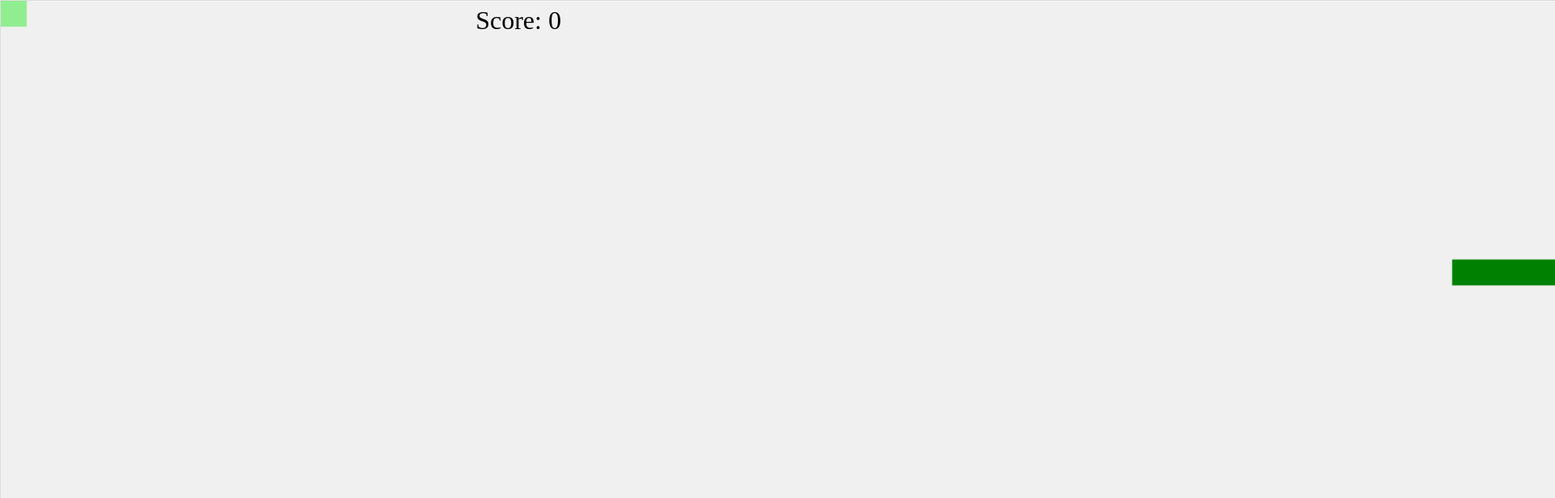
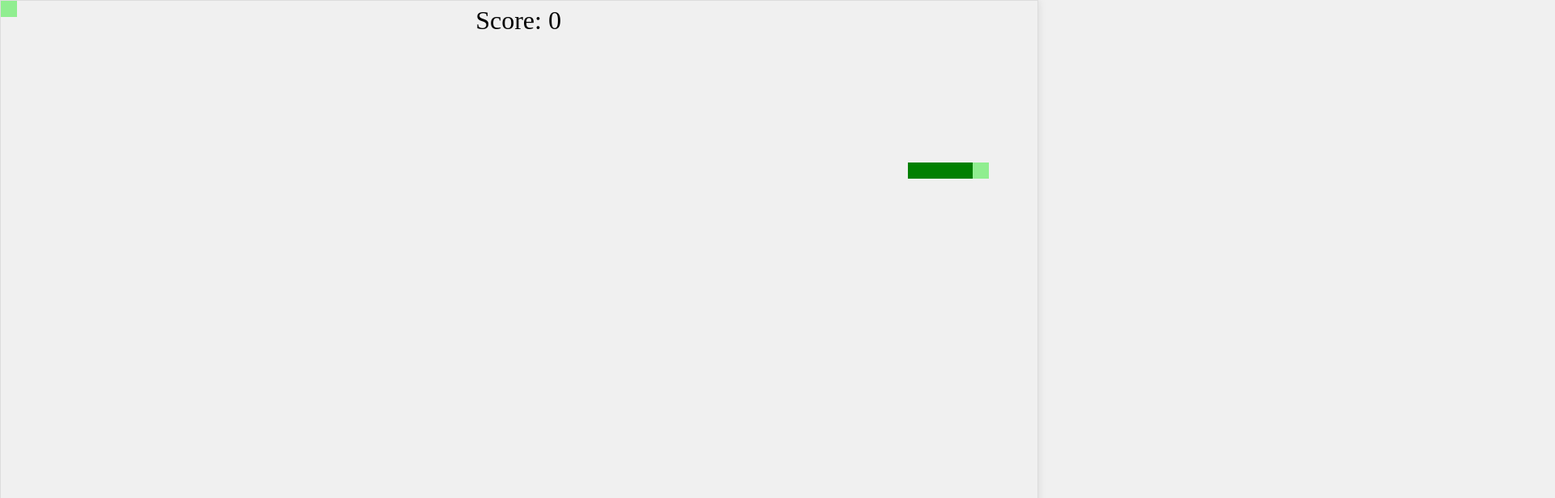
Before and after one commit to cassiglitch/Test, a plain HTML site: page index.html in a window 1280 px wide. Shown: the top 616 px of the page at 81% size, 1920 px wide, since content can reach past the window. Drawn offline with Linux system fonts and the light colour scheme.

Commit message:
Update index.html

```diff
--- a/index.html
+++ b/index.html
@@ -60,8 +60,8 @@ function applyAntiZoom() {
 
     // Apply anti-zoom to the canvas size
     var canvas = document.getElementById('snakeCanvas');
-    canvas.style.width = (100 * antiZoomFactor) + '%';
-    canvas.style.height = (100 * antiZoomFactor) + '%';
+    canvas.width = window.innerWidth * antiZoomFactor;
+    canvas.height = window.innerHeight * antiZoomFactor;
 
     // Apply anti-zoom to the score display
     var scoreDisplay = document.getElementById('scoreDisplay');
```
